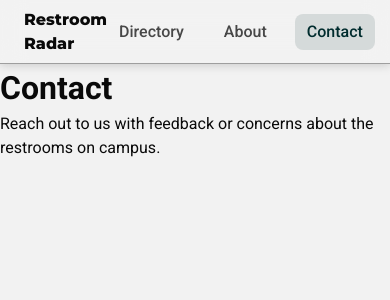
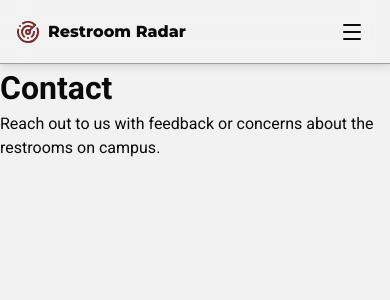
Before and after one commit to cobbdzon/restroom-radar, a React (Vite) app in the folder client/: page /contact in a window 390 px wide. Shown: the top 300 px of the page. Built offline with nearby package versions, Linux system fonts and the light colour scheme.

Commit message:
collapse topbar nav links to hamburger on tablet and mobile viewports

```diff
--- a/client/src/assets/styles/TopBar.module.css
+++ b/client/src/assets/styles/TopBar.module.css
@@ -76,3 +76,114 @@
 		border-radius: var(--radius-md);
 	}
 }
+
+/* Mobile hamburger button (hidden on desktop). */
+
+.hamburger {
+	display: none;
+	place-items: center;
+	width: 2.75rem;
+	height: 2.75rem;
+	border: none;
+	border-radius: var(--radius-md);
+	color: var(--text);
+	background: transparent;
+	cursor: pointer;
+
+	&:hover {
+		background-color: color-mix(in srgb, var(--text-muted) 10%, transparent);
+	}
+
+	&:focus-visible {
+		outline: 2px solid var(--secondary);
+		outline-offset: 2px;
+	}
+
+	&[aria-expanded="true"] {
+		color: var(--secondary);
+	}
+}
+
+.hamburger :global(svg) {
+	width: 1.5rem;
+	height: 1.5rem;
+}
+
+/* Invisible backdrop covering the viewport below the bar. */
+
+.backdrop {
+	position: fixed;
+	inset: 4rem 0 0;
+	z-index: 40;
+	border: none;
+	padding: 0;
+	background-color: oklch(0 0 0 / 0.4);
+	animation: backdropIn 160ms ease;
+	cursor: default;
+}
+
+/* Dropdown panel pinned under the bar. */
+
+.mobileNav {
+	position: absolute;
+	z-index: 45;
+	top: 100%;
+	right: 0;
+	left: 0;
+	display: flex;
+	flex-direction: column;
+	gap: 0.25rem;
+	padding: 0.75rem;
+	border-bottom: 1px solid var(--border-muted);
+	box-shadow: 0 2px 8px 0 color-mix(in srgb, var(--border) 30%, transparent);
+	background-color: color-mix(in srgb, var(--bg) 90%, transparent);
+	backdrop-filter: blur(12px) saturate(1.1);
+	-webkit-backdrop-filter: blur(12px) saturate(1.1);
+	animation: mobileNavIn 160ms ease;
+
+	.nav_link {
+		width: 100%;
+		padding-block: 0.75rem;
+	}
+}
+
+@keyframes mobileNavIn {
+	from {
+		opacity: 0;
+		transform: translateY(-0.25rem);
+	}
+
+	to {
+		opacity: 1;
+		transform: translateY(0);
+	}
+}
+
+@keyframes backdropIn {
+	from {
+		opacity: 0;
+	}
+
+	to {
+		opacity: 1;
+	}
+}
+
+/* Below the drawer breakpoint the inline nav collapses into the hamburger. */
+
+@media (max-width: 63.999rem) {
+	.right {
+		display: none;
+	}
+
+	.hamburger {
+		display: grid;
+	}
+}
+
+@media (prefers-reduced-motion: reduce) {
+	.backdrop,
+	.mobileNav {
+		animation: none;
+	}
+}
--- a/client/src/components/TopBar.tsx
+++ b/client/src/components/TopBar.tsx
@@ -1,5 +1,6 @@
 import { Link, useLocation } from "@tanstack/react-router";
-import { Radar } from "lucide-react";
+import { Menu, Radar, X } from "lucide-react";
+import { useEffect, useRef, useState } from "react";
 import styles from "../assets/styles/TopBar.module.css";
 
 const NAV_LINKS = [
@@ -10,6 +11,58 @@ const NAV_LINKS = [
 
 function TopBar() {
 	const { pathname } = useLocation();
+	const [open, setOpen] = useState(false);
+	const prevPathname = useRef(pathname);
+
+	// Close when the route changes (e.g. picking a link from the menu).
+	useEffect(() => {
+		if (prevPathname.current !== pathname) {
+			prevPathname.current = pathname;
+			setOpen(false);
+		}
+	}, [pathname]);
+
+	// Close on Escape.
+	useEffect(() => {
+		if (!open) {
+			return;
+		}
+		const onKeyDown = (event: KeyboardEvent) => {
+			if (event.key === "Escape") {
+				setOpen(false);
+			}
+		};
+		window.addEventListener("keydown", onKeyDown);
+		return () => window.removeEventListener("keydown", onKeyDown);
+	}, [open]);
+
+	// Close if the viewport grows back to desktop width.
+	useEffect(() => {
+		const mq = window.matchMedia("(min-width: 64rem)");
+		const onChange = () => {
+			if (mq.matches) {
+				setOpen(false);
+			}
+		};
+		onChange();
+		mq.addEventListener("change", onChange);
+		return () => mq.removeEventListener("change", onChange);
+	}, []);
+
+	const renderLinks = () =>
+		NAV_LINKS.map((link) => {
+			const isActive = pathname === link.to;
+			return (
+				<Link
+					key={link.to}
+					to={link.to}
+					className={`${styles.nav_link}${isActive ? ` ${styles.active}` : ""}`}
+					aria-current={isActive ? "page" : undefined}
+				>
+					{link.label}
+				</Link>
+			);
+		});
 
 	return (
 		<div className={styles.topbar}>
@@ -20,20 +73,35 @@ function TopBar() {
 				</Link>
 			</div>
 			<nav className={styles.right} aria-label="Primary">
-				{NAV_LINKS.map((link) => {
-					const isActive = pathname === link.to;
-					return (
-						<Link
-							key={link.to}
-							to={link.to}
-							className={`${styles.nav_link}${isActive ? ` ${styles.active}` : ""}`}
-							aria-current={isActive ? "page" : undefined}
-						>
-							{link.label}
-						</Link>
-					);
-				})}
+				{renderLinks()}
 			</nav>
+			<button
+				type="button"
+				className={styles.hamburger}
+				aria-expanded={open}
+				aria-controls="primary-nav"
+				aria-label={open ? "Close menu" : "Open menu"}
+				onClick={() => setOpen((prev) => !prev)}
+			>
+				{open ? <X aria-hidden="true" /> : <Menu aria-hidden="true" />}
+			</button>
+			{open && (
+				<>
+					<button
+						type="button"
+						className={styles.backdrop}
+						aria-label="Close menu"
+						onClick={() => setOpen(false)}
+					/>
+					<nav
+						id="primary-nav"
+						className={styles.mobileNav}
+						aria-label="Primary"
+					>
+						{renderLinks()}
+					</nav>
+				</>
+			)}
 		</div>
 	);
 }
```
